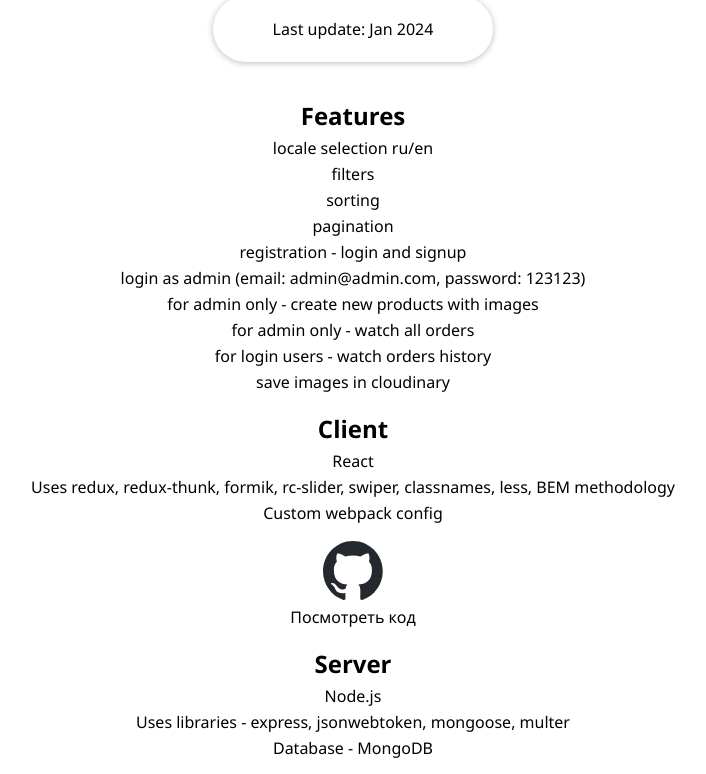
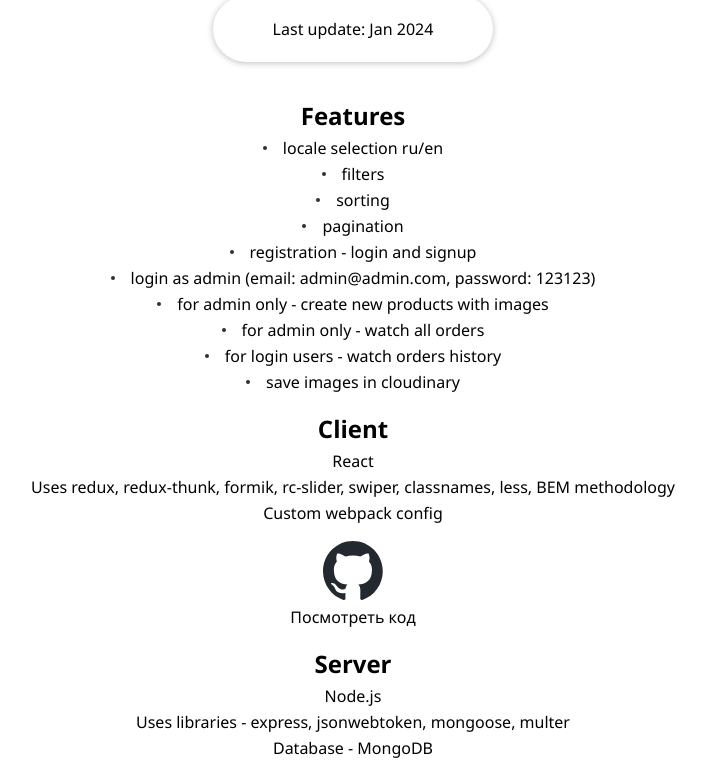
Before and after one commit to Yaolegol/portfolio_next, a Next.js app: page / in a window 1280 px wide. Shown: the part 2239-3013 px from the top of the page, without its empty margins (287-993 px from the left). Built offline with nearby package versions, Linux system fonts and the light colour scheme; no server answers.

Commit message:
Добавлены стили для возможностей проекта

```diff
--- a/src/modules/Home/components/Projects/Project/common/ProjectCard/index.module.scss
+++ b/src/modules/Home/components/Projects/Project/common/ProjectCard/index.module.scss
@@ -21,6 +21,9 @@
 }
 
 .featureDescription {
+    align-items: center;
+    display: flex;
+    flex-direction: column;
     margin-top: 5px;
 }
 
@@ -59,6 +62,23 @@
     }
 }
 
+.listItem {
+    padding-left: 20px;
+    position: relative;
+
+    &::before {
+        background-color: $gray-90;
+        border-radius: 50%;
+        content: '';
+        height: 4px;
+        left: 0;
+        position: absolute;
+        top: 50%;
+        transform: translateY(-50%);
+        width: 4px;
+    }
+}
+
 .title {
     @include f_h1;
 
--- a/src/modules/Home/components/Projects/Project/common/ProjectCard/index.tsx
+++ b/src/modules/Home/components/Projects/Project/common/ProjectCard/index.tsx
@@ -53,7 +53,7 @@
                         <ul className={style.featureDescription}>
                             {features.map((text) => {
                                 return (
-                                    <li key={text}>
+                                    <li className={style.listItem} key={text}>
                                         <IntlMessage id={text} />
                                     </li>
                                 );
```
